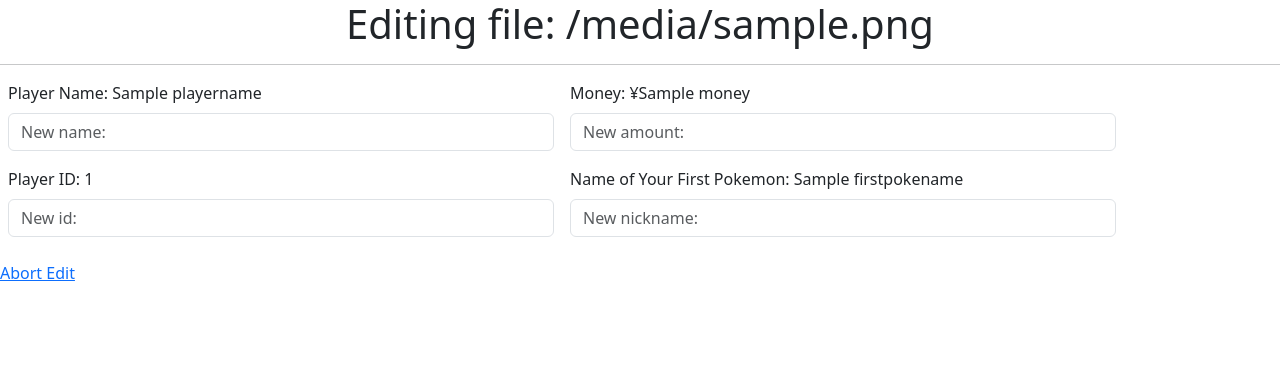
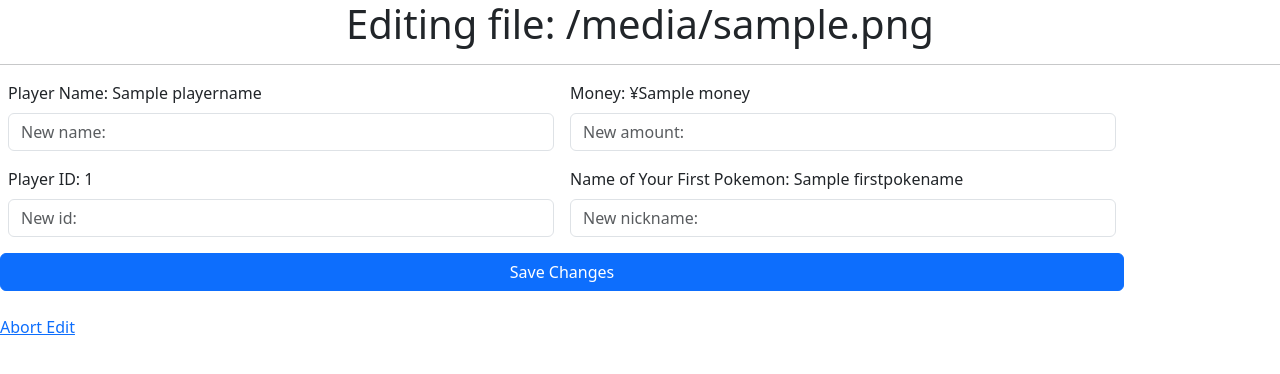
Before and after one commit to 9x14S/Gen1Py-WebServer, a Flask app: template templates/edit_page.html in a window 1280 px wide. Shown: the top 374 px of the page. Run offline with Flask 3, Linux system fonts and the light colour scheme; the template is opened without the code that fills it: most values are stand-ins (such as "Sample title", 1, 10 or a date in 2020).

Commit message:
add Submit button to edit page

```diff
--- a/templates/edit_page.html
+++ b/templates/edit_page.html
@@ -22,6 +22,7 @@
         <label for="firstpokename" class="form-label">Name of Your First Pokemon: {{ firstpokename }}</label>
         <input class="form-control" type="text" name="firstpokename" placeholder="New nickname: " pattern="/[A-Za-z]{1,10}/">
     </div>
+    <input type="submit" class="btn btn-primary" value="Save Changes">
 </form>
 <br>
 <a href="/">Abort Edit</a>
```
